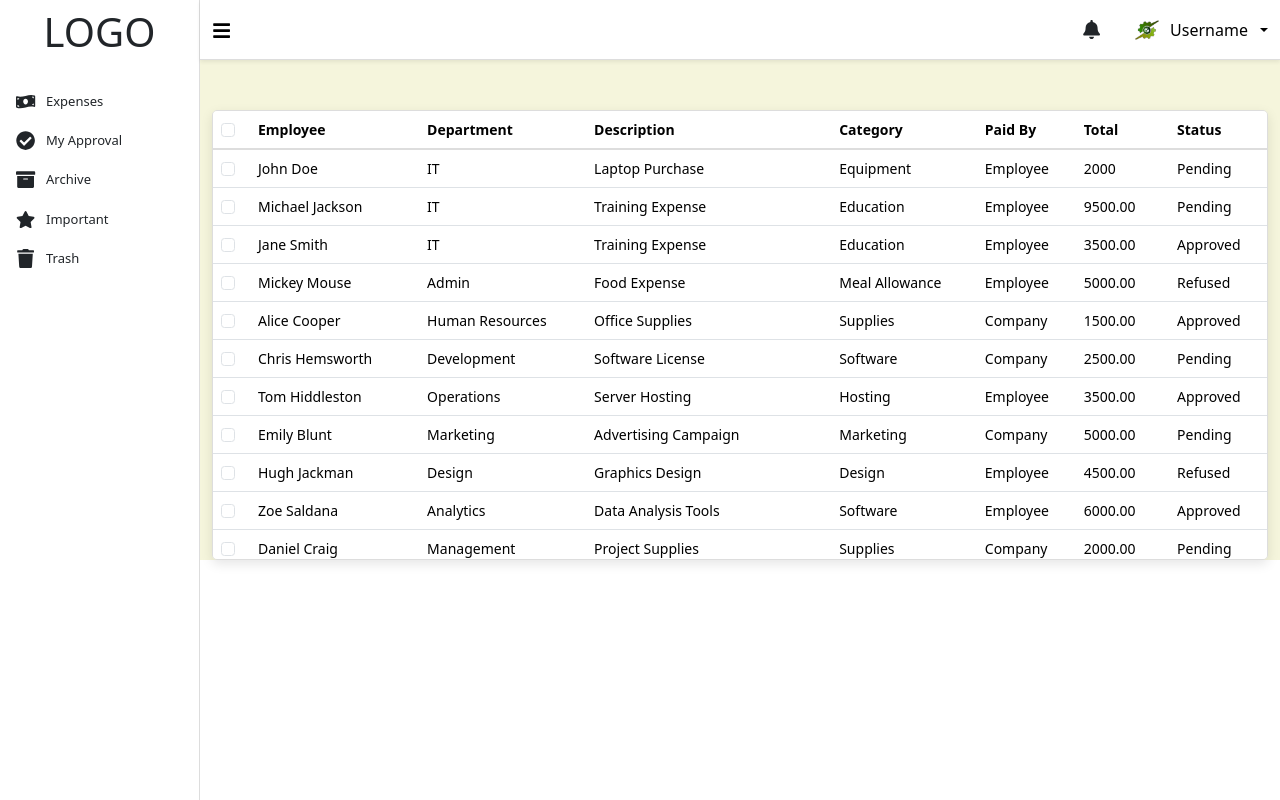
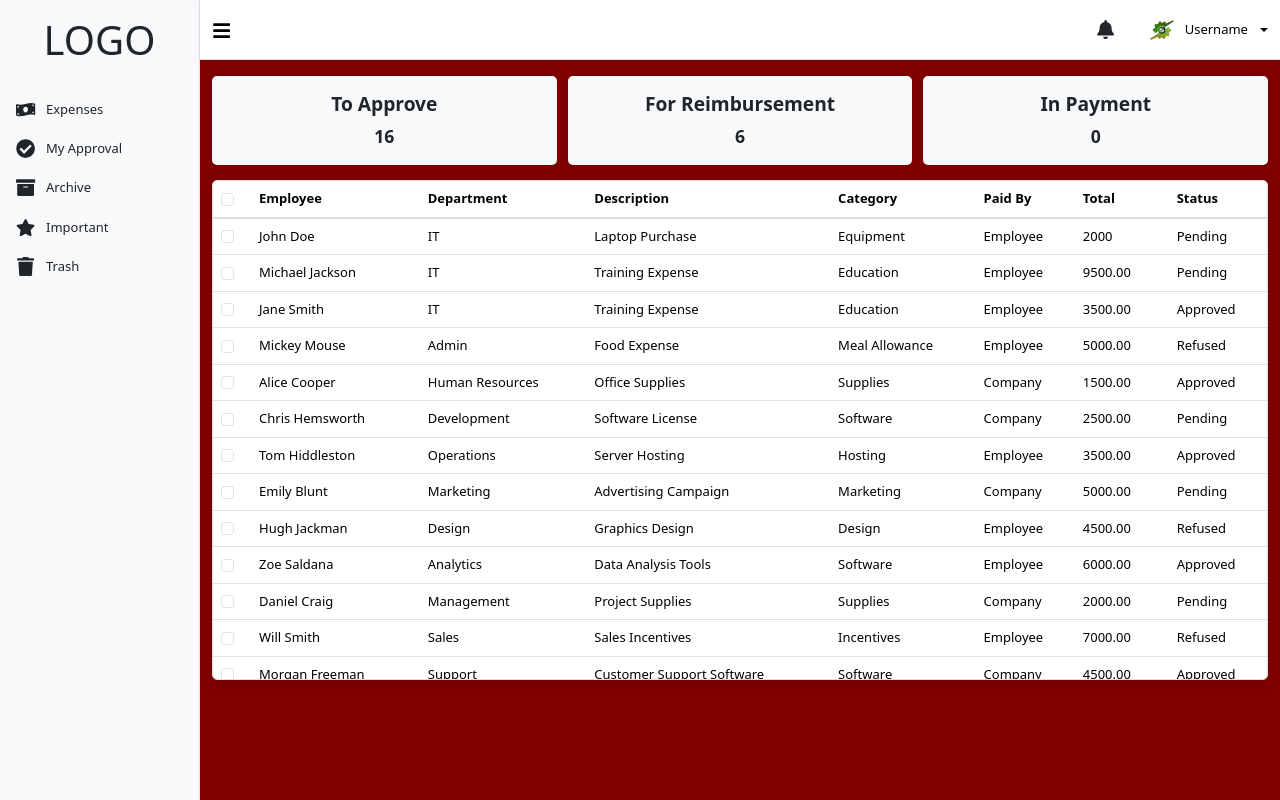
Before and after one commit to RaymondJAT/BudgetMonitoringTL, a React (Vite) app in the folder BudgetMonitoringTL/: page / in a window 1280 px wide. Built offline with nearby package versions, Linux system fonts and the light colour scheme.

Commit message:
[ADDED] total status

```diff
--- a/BudgetMonitoringTL/src/App.jsx
+++ b/BudgetMonitoringTL/src/App.jsx
@@ -6,6 +6,7 @@ import Sidebar from "./components/Sidebar";
 import Header from "./components/Header";
 import Expenses from "./pages/Expenses";
 import ExpenseReport from "./components/ExpenseReport";
+import Total from "./components/Total";
 
 const App = () => {
   const [isSidebarOpen, setIsSidebarOpen] = useState(true);
@@ -21,9 +22,11 @@ const App = () => {
         style={{
           marginLeft: isSidebarOpen ? "200px" : "60px",
           transition: "margin-left 0.3s ease",
+          minHeight: "100vh",
         }}
       >
         {/* main content */}
+        <Total />
         {/* <ExpenseReport /> */}
         <Expenses />
       </main>
--- a/BudgetMonitoringTL/src/components/DataTable.jsx
+++ b/BudgetMonitoringTL/src/components/DataTable.jsx
@@ -1,89 +1,49 @@
-import React, { useState, useEffect } from "react";
-import { Table, Container } from "react-bootstrap";
-import { numberToWords } from "../js/numberToWords";
-import { mockData } from "../mock-data/mockData";
+import React from "react";
+import { Table, Form, Container } from "react-bootstrap";
 
-const DataTable = ({ employeeName, setAmountInWords, setParticulars }) => {
-  // Find transactions for the selected employee, default to empty array if not found
-  const employeeData = mockData.find((e) => e.employee === employeeName) || {
-    transactions: [],
-  };
-  const [data] = useState(employeeData.transactions);
-
-  useEffect(() => {
-    if (data.length > 0) {
-      setParticulars(
-        data.map((item) => ({
-          label: item.label ?? "N/A",
-          quantity: item.quantity ?? 0,
-          price: item.price ?? 0,
-          amount: (item.quantity ?? 0) * (item.price ?? 0),
-        }))
-      );
-    } else {
-      setParticulars([]);
-    }
-  }, [setParticulars, data]);
-
-  const total = data.reduce(
-    (sum, row) => sum + (row.quantity ?? 0) * (row.price ?? 0),
-    0
-  );
-
-  // Convert total to words if valid
-  useEffect(() => {
-    if (!isNaN(total)) {
-      setAmountInWords(numberToWords(total));
-    }
-  }, [total, setAmountInWords]);
-
+const DataTable = ({ data, columns, onRowClick }) => {
   return (
-    <Container className="table-wrapper border border-black p-3">
-      <Table responsive>
-        <thead className="tableHead text-center">
+    <Container fluid>
+      <div className="table-wrapper">
+        <Table hover className="expense-table mb-0">
+          <thead>
             <tr>
-            <th>Label</th>
-            <th>Quantity</th>
-            <th>Price</th>
-            <th>Subtotal</th>
+              <th className="sticky-header">
+                <Form.Check type="checkbox" />
+              </th>
+              {columns.map((col, index) => (
+                <th key={index} className="sticky-header">
+                  {col.header}
+                </th>
+              ))}
             </tr>
           </thead>
-        <tbody className="tableBody text-center">
-          {data.map((row, index) => (
-            <tr key={index}>
-              <td>{row.label || "N/A"}</td>
-              <td>{row.quantity ?? 0}</td>
+          <tbody>
+            {data && data.length > 0 ? (
+              data.map((entry, index) => (
+                <tr
+                  key={index}
+                  onClick={() => onRowClick(entry)}
+                  className="clickable-row"
+                >
                   <td>
-                {row.price
-                  ? `₱${row.price.toLocaleString("en-US", {
-                      minimumFractionDigits: 2,
-                    })}`
-                  : "₱0.00"}
+                    <Form.Check type="checkbox" />
                   </td>
-              <td className="border">
-                {`₱${((row.quantity ?? 0) * (row.price ?? 0)).toLocaleString(
-                  "en-US",
-                  {
-                    minimumFractionDigits: 2,
-                  }
-                )}`}
+                  {columns.map((col, colIndex) => (
+                    <td key={colIndex}>{entry[col.accessor]}</td>
+                  ))}
+                </tr>
+              ))
+            ) : (
+              <tr>
+                <td colSpan={columns.length + 1} className="text-center">
+                  No data available
                 </td>
               </tr>
-          ))}
+            )}
           </tbody>
-        <tfoot>
-          <tr>
-            <td colSpan="3" className="custom-col text-end border-end">
-              <strong>Total:</strong>
-            </td>
-            <td className="text-center border-end">
-              <strong>
-                ₱{total.toLocaleString("en-US", { minimumFractionDigits: 2 })}
-              </strong>
-            </td>
-          </tr>
-        </tfoot>
         </Table>
+      </div>
     </Container>
   );
 };
--- a/BudgetMonitoringTL/src/components/ExpenseTable.jsx
+++ /dev/null
@@ -1,49 +0,0 @@
-import React from "react";
-import { Table, Form, Container } from "react-bootstrap";
-
-const ExpenseTable = ({ data, columns, onRowClick }) => {
-  return (
-    <Container>
-      <div className="table-wrapper">
-        <Table responsive hover className="expense-table">
-          <thead>
-            <tr>
-              <th>
-                <Form.Check type="checkbox" />
-              </th>
-              {columns.map((col, index) => (
-                <th key={index}>{col.header}</th>
-              ))}
-            </tr>
-          </thead>
-          <tbody>
-            {data && data.length > 0 ? (
-              data.map((entry, index) => (
-                <tr
-                  key={index}
-                  onClick={() => onRowClick(entry)}
-                  className="clickable-row"
-                >
-                  <td>
-                    <Form.Check type="checkbox" />
-                  </td>
-                  {columns.map((col, colIndex) => (
-                    <td key={colIndex}>{entry[col.accessor]}</td>
-                  ))}
-                </tr>
-              ))
-            ) : (
-              <tr>
-                <td colSpan={columns.length + 1} className="text-center">
-                  No data available
-                </td>
-              </tr>
-            )}
-          </tbody>
-        </Table>
-      </div>
-    </Container>
-  );
-};
-
-export default ExpenseTable;
--- a/BudgetMonitoringTL/src/components/Header.jsx
+++ b/BudgetMonitoringTL/src/components/Header.jsx
@@ -59,7 +59,9 @@ const Header = ({ toggleSidebar, isSidebarOpen }) => {
                     width="30"
                     style={{ objectFit: "cover" }}
                   />
-                  <span style={{ fontWeight: 500 }}>Username</span>
+                  <span style={{ fontWeight: 400, fontSize: "13px" }}>
+                    Username
+                  </span>
                 </Dropdown.Toggle>
 
                 <Dropdown.Menu>
--- a/BudgetMonitoringTL/src/components/Sidebar.jsx
+++ b/BudgetMonitoringTL/src/components/Sidebar.jsx
@@ -21,7 +21,11 @@ const Sidebar = ({ isSidebarOpen }) => {
   ];
 
   return (
-    <div className={`sidebar ${isSidebarOpen ? "open" : "collapsed"}`}>
+    <div
+      className={`sidebar d-flex flex-column vh-100 ${
+        isSidebarOpen ? "py-2" : "py-2"
+      } bg-light border-end ${isSidebarOpen ? "open" : "collapsed"}`}
+    >
       <div className="sidebar-header px-3 py-2 text-center">
         {/* <img src={logo} alt="Logo" className="sidebar-logo" /> */}
         <h1>LOGO</h1>
--- /dev/null
+++ b/BudgetMonitoringTL/src/components/Total.jsx
@@ -0,0 +1,43 @@
+import React from "react";
+import { Container } from "react-bootstrap";
+import { mockData } from "../mock-data/mockData";
+
+const Total = () => {
+  const statusList = [
+    { label: "To Approve", key: "pending" },
+    { label: "For Reimbursement", key: "approved" },
+    { label: "In Payment", key: "inPayment" },
+  ];
+
+  const mapStatusesToKeys = {
+    Pending: "pending",
+    Approved: "approved",
+    "In Payment": "inPayment",
+  };
+
+  const totals = {
+    pending: 0,
+    approved: 0,
+    inPayment: 0,
+  };
+
+  mockData.forEach((item) => {
+    const key = mapStatusesToKeys[item.status];
+    if (key) {
+      totals[key]++;
+    }
+  });
+
+  return (
+    <Container fluid className="total-container mt-3">
+      {statusList.map((status) => (
+        <div className="total-box" key={status.key}>
+          <h5>{status.label}</h5>
+          <p>{totals[status.key]}</p>
+        </div>
+      ))}
+    </Container>
+  );
+};
+
+export default Total;
--- a/BudgetMonitoringTL/src/index.css
+++ b/BudgetMonitoringTL/src/index.css
@@ -81,11 +81,11 @@ body {
   font-size: 13px;
 }
 
-/* table styling */
+/* TABLE STYLING */
 .table-wrapper {
   position: relative;
-  margin-top: 50px;
-  max-height: 450px;
+  margin-top: 15px;
+  max-height: 500px;
   overflow-y: auto;
   border: 1px solid #ddd;
   border-radius: 5px;
@@ -95,8 +95,15 @@ body {
 
 .expense-table {
   width: 100%;
-  border-collapse: collapse;
-  background-color: #fff;
+  margin-bottom: 0;
+}
+
+.sticky-header {
+  position: sticky;
+  top: 0;
+  background-color: #fafaf8;
+  z-index: 10;
+  border-bottom: 2px solid #dee2e6;
 }
 
 .expense-table thead {
@@ -111,7 +118,7 @@ body {
 .expense-table td {
   padding: 12px 16px;
   text-align: left;
-  font-size: 14px;
+  font-size: 13px;
 }
 
 .expense-table th {
@@ -134,6 +141,36 @@ body {
 
 .text-center {
   text-align: center;
+}
+
+/* TOTAL BOX */
+.total-container {
+  display: flex;
+  gap: 0.7rem;
+  justify-content: space-between;
+  flex-wrap: wrap;
+}
+
+.total-box {
+  flex: 1;
+  min-width: 200px;
+  background-color: #f8f9fa;
+  border-radius: 5px;
+  padding: 1rem;
+  text-align: center;
+  box-shadow: 0 2px 6px rgba(0, 0, 0, 0.1);
+}
+
+.total-box h5 {
+  margin-bottom: 0.5rem;
+  font-size: 1.2rem;
+  font-weight: 600;
+}
+
+.total-box p {
+  font-size: 1.1rem;
+  margin: 0;
+  font-weight: bold;
 }
 
 /* checkbox style */
--- a/BudgetMonitoringTL/src/main.jsx
+++ b/BudgetMonitoringTL/src/main.jsx
@@ -5,7 +5,7 @@ import App from "./App.jsx";
 
 createRoot(document.getElementById("root")).render(
   <StrictMode>
-    <div style={{ backgroundColor: "#F5F5DC" }}>
+    <div style={{ backgroundColor: "#800000" }}>
       <App />
     </div>
   </StrictMode>
--- a/BudgetMonitoringTL/src/pages/Expenses.jsx
+++ b/BudgetMonitoringTL/src/pages/Expenses.jsx
@@ -1,7 +1,6 @@
 import React from "react";
-import ExpenseTable from "../components/ExpenseTable";
+import DataTable from "../components/DataTable";
 import { mockData } from "../mock-data/mockData";
-import ExpenseReport from "../components/ExpenseReport";
 
 const columns = [
   { header: "Employee", accessor: "employee" },
@@ -19,14 +18,13 @@ const Expenses = () => {
   };
 
   return (
-    <>
-      {/* <ExpenseReport /> */}
-      <ExpenseTable
+    <div className="expense-container">
+      <DataTable
         data={mockData}
         columns={columns}
         onRowClick={handleRowClick}
       />
-    </>
+    </div>
   );
 };
 
```
Also changed, not shown: BudgetMonitoringTL/src/components/DataTables.jsx (added, +91 -0 lines). Lines whose indentation alone changed are shown as unchanged.
